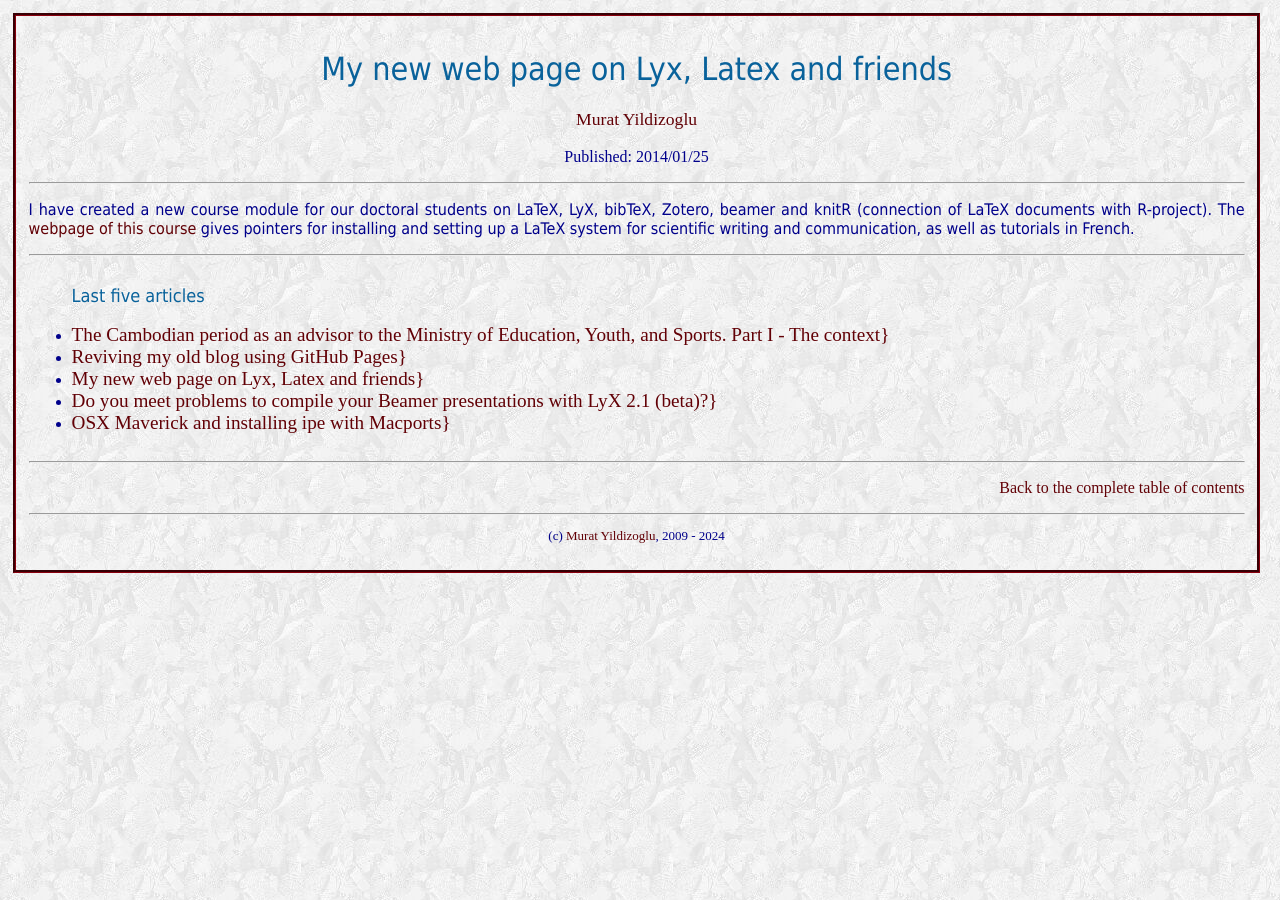
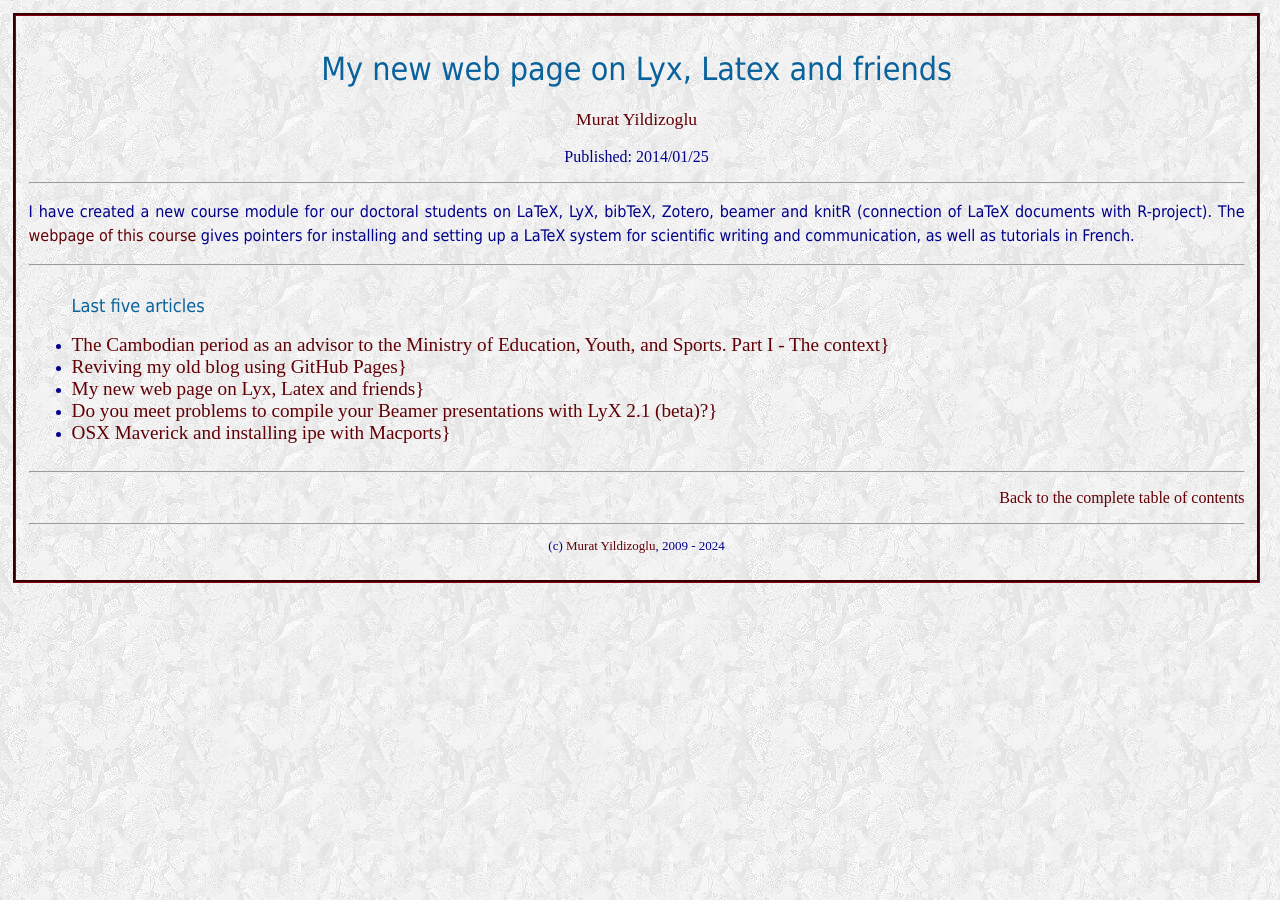
Before and after one commit to myildi/myildi.github.io, a Jekyll site: the page built from _posts/2014-1-25-lyx-latex-friends.md, in a window 1280 px wide. Built offline with Jekyll 4.4.1, drawn with Linux system fonts in a browser that asks for light colours.

Commit message:
Update main.css

```diff
--- a/css/main.css
+++ b/css/main.css
@@ -30,10 +30,12 @@ font-size: large;
 color: #9c8603;
 }
 
-.postbody {
-    font-family: Tahoma, Geneva, sans-serif;
-    color: #00008B;
-/*     font-size: 1.em; */
+.postbody
+{
+	font-family: Tahoma, Geneva, sans-serif;
+	color: #00008B;
+	/*     font-size: 1.em; */
+	line-height: 150%;
 }
 
 .postexcerpt {
```
